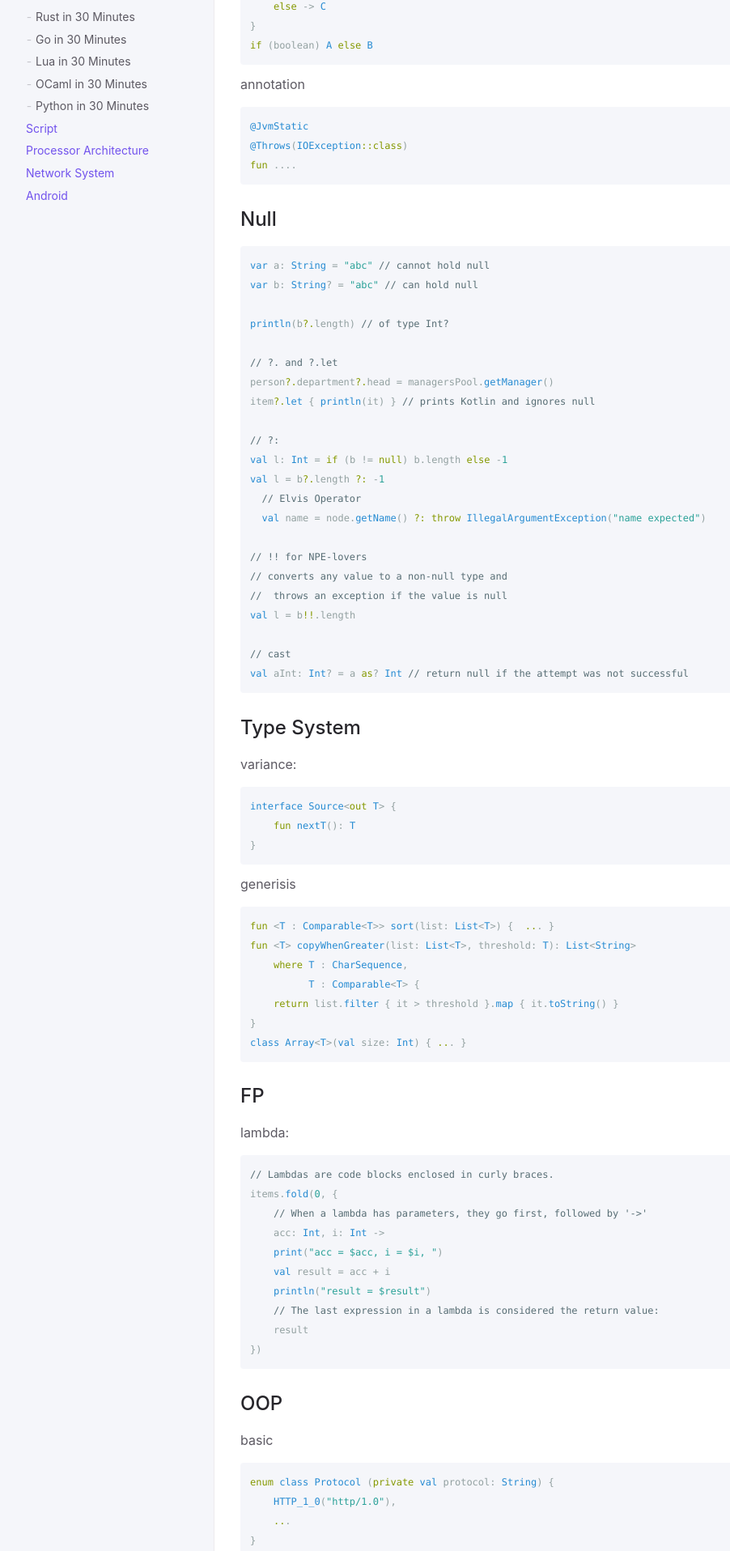
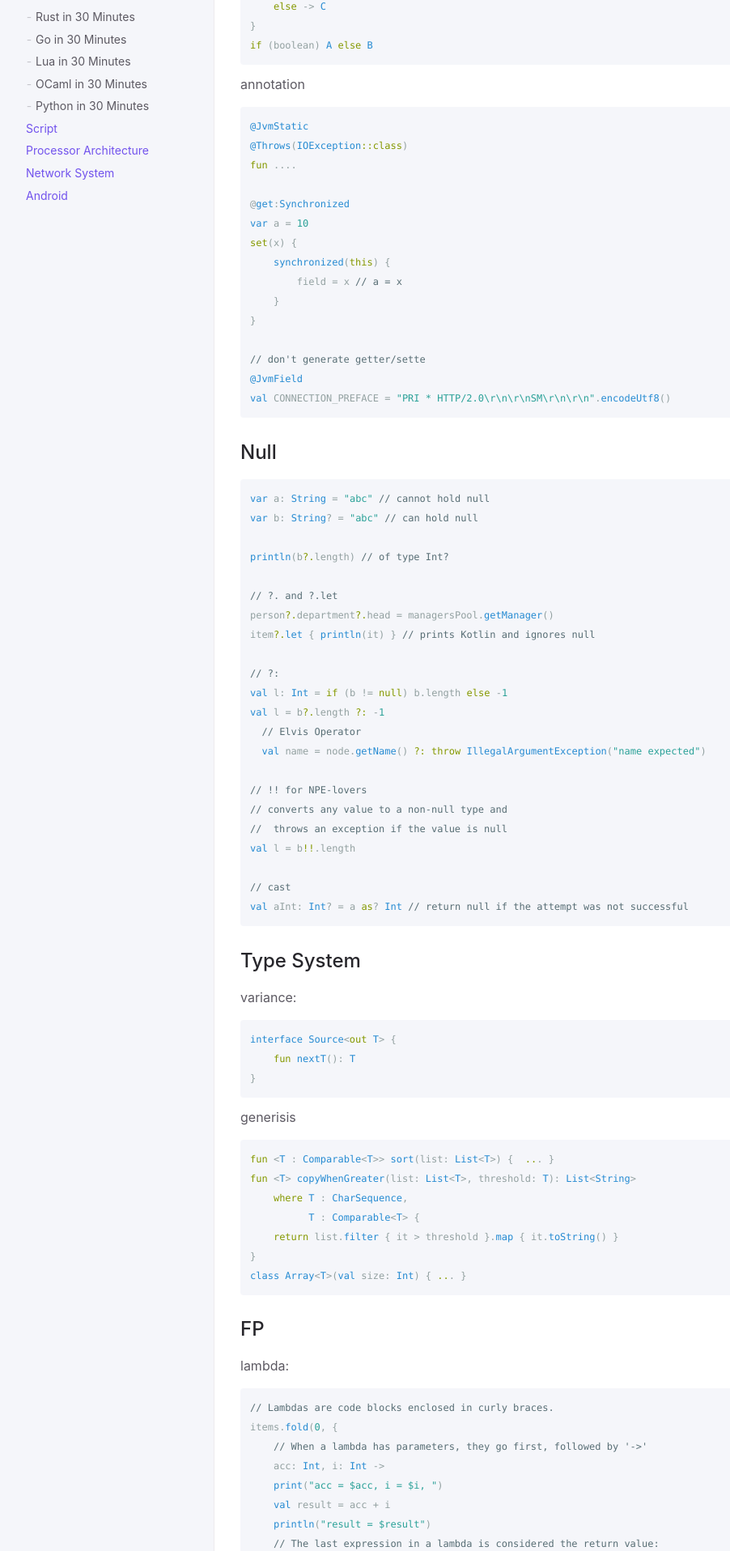
Before and after one commit to wongsingfo/comp-sys, a Jekyll site: the page built from docs/prog-lang/kotlin.md, in a window 1280 px wide. Shown: the part 523-2439 px from the top of the page at 81% size, without its empty margins (107-1009 px from the left). Built offline with Jekyll 4.4.1, drawn with Linux system fonts in a browser that asks for light colours.

Commit message:
[update]

````diff
--- a/docs/prog-lang/kotlin.md
+++ b/docs/prog-lang/kotlin.md
@@ -41,6 +41,18 @@ annotation
 @JvmStatic
 @Throws(IOException::class)
 fun ....
+
+@get:Synchronized
+var a = 10
+set(x) {
+    synchronized(this) {
+        field = x // a = x
+    }
+}
+
+// don't generate getter/sette
+@JvmField
+val CONNECTION_PREFACE = "PRI * HTTP/2.0\r\n\r\nSM\r\n\r\n".encodeUtf8()
 ```
 
 ## Null
````
Also changed, not shown: docs/android/tool.md (+5 -1 lines), docs/script/gdb.md (+2 -0 lines).
